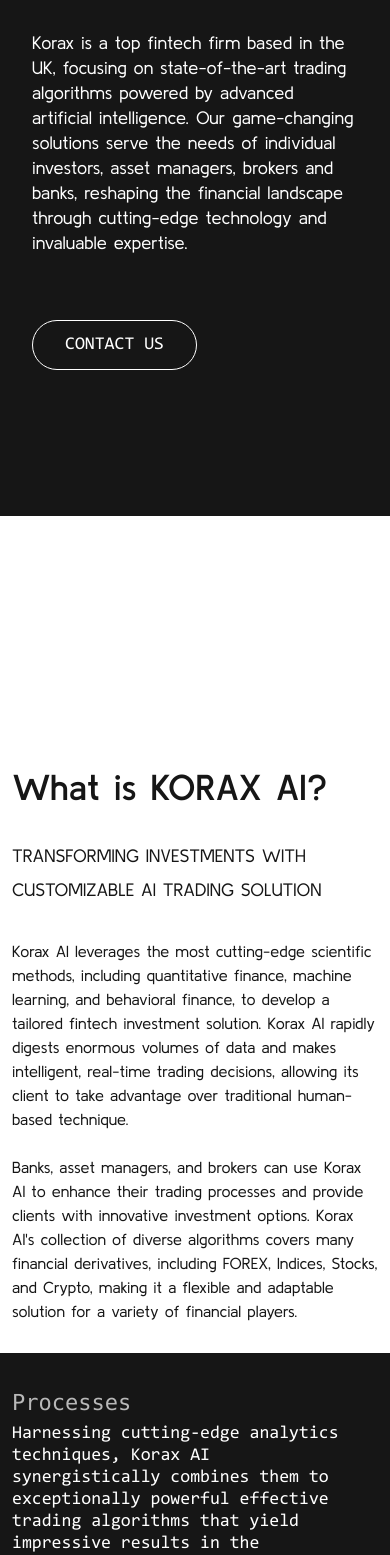
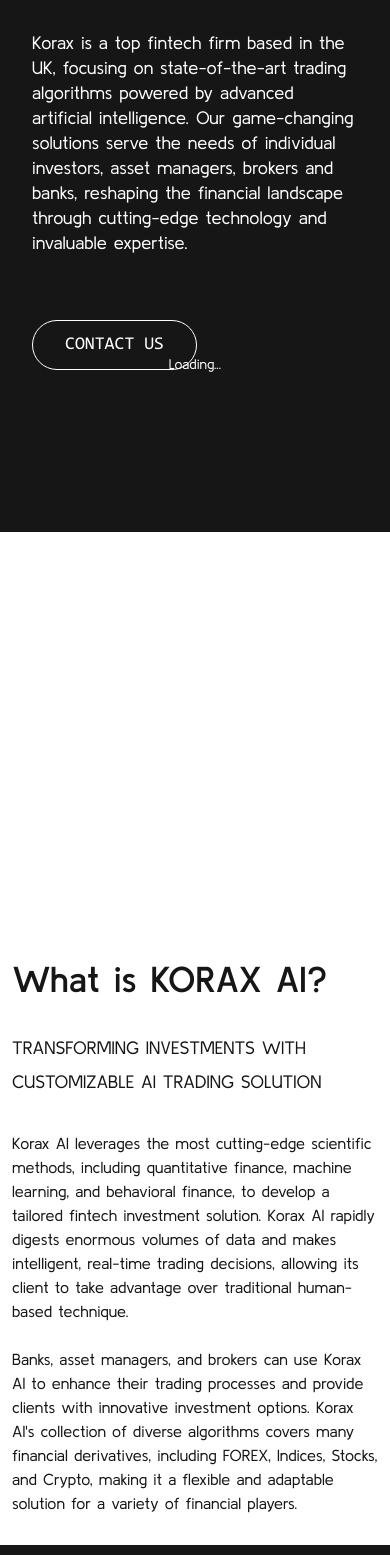
Before and after one commit to your-denys/korax-production, a React (Create React App) app: page / in a window 390 px wide. Shown: the part 432-1987 px from the top of the page. Built offline with nearby package versions, Linux system fonts and the light colour scheme.

Commit message:
loading video

```diff
--- a/src/components/HomeContent/HomeContent.js
+++ b/src/components/HomeContent/HomeContent.js
@@ -59,7 +59,8 @@ const HomeContent = () => {
         whileInView={{ scale: 1, opacity: 1 }}
         transition={{ duration: 0.5 }}
         className="wrapper-video"
-      >
+        >
+        {!videoLoaded && <p> Loading...</p>}
         <video
           className="video"
           autoPlay
@@ -69,9 +70,8 @@ const HomeContent = () => {
           type="video/mp4"
           playsInline
           onLoadedData={handleVideoLoad}
-         style={{ display:videoLoaded ? 'block' : 'none' }}
+         style={{ display: videoLoaded ? 'block' : 'none' }}
         />
- {!videoLoaded ?? <p> Loading...</p>}
       </motion.article>
     </section>
   );
--- a/src/components/KoraxAIContent/KoraxAIContent.css
+++ b/src/components/KoraxAIContent/KoraxAIContent.css
@@ -54,9 +54,9 @@
     }
     .koraxAI-content video {
         width: 100%;
-        top: -430px;
+        height: auto;
+        top: -25px;
         bottom: 0;
-
     }
     .koraxAI-title {
         font-size: 36px;
--- a/src/components/KoraxAIContent/KoraxAIContent.js
+++ b/src/components/KoraxAIContent/KoraxAIContent.js
@@ -28,7 +28,7 @@ const KoraxAIContent = () => {
           style={{ display:videoLoaded ? 'block' : 'none' }}
         />
       </article>
-      <article className="koraxAI-content" style={{position: 'relative', zIndex:2222}}>
+      <article className="koraxAI-content" style={{position: 'relative', zIndex:2222, marginTop:'11rem'}}>
         <h2
           initial={{ y: -100, opacity: 0 }}
           transition={{ delay: 0.1, duration: 0.5 }}
```
